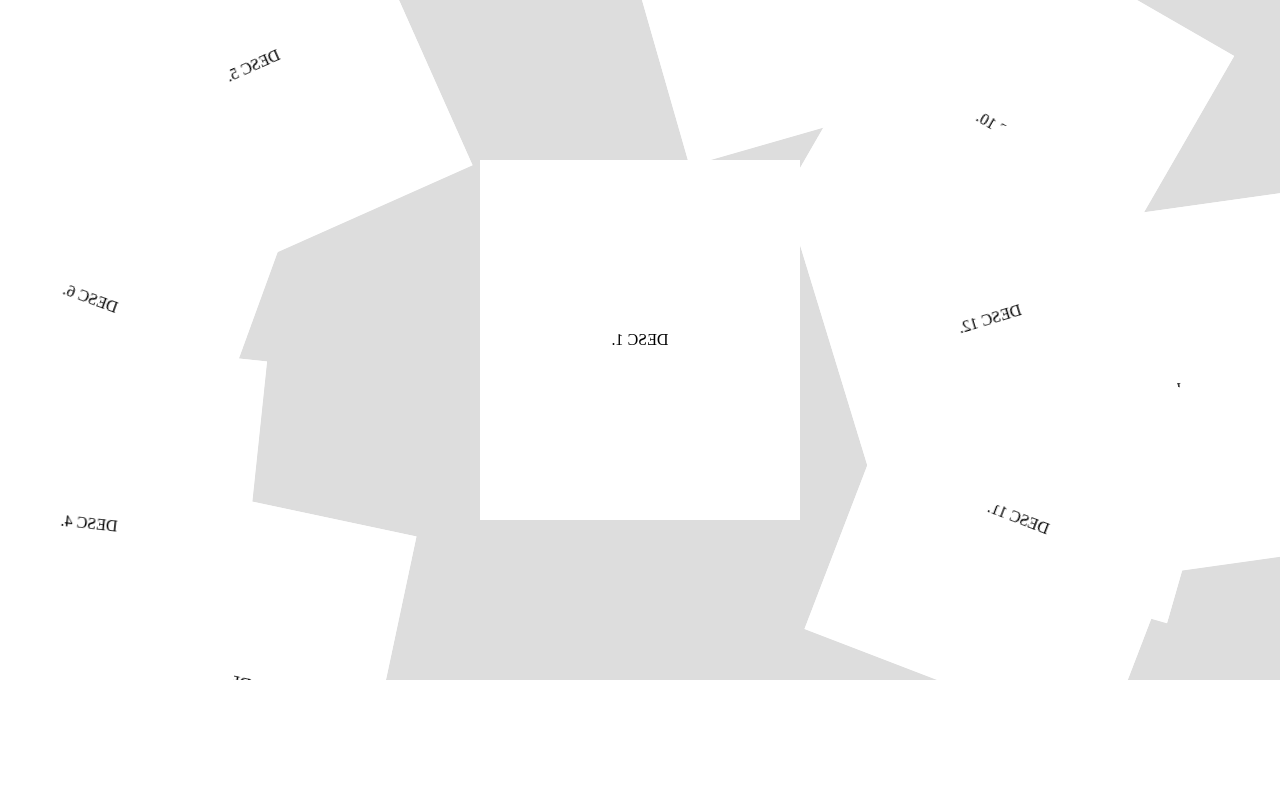
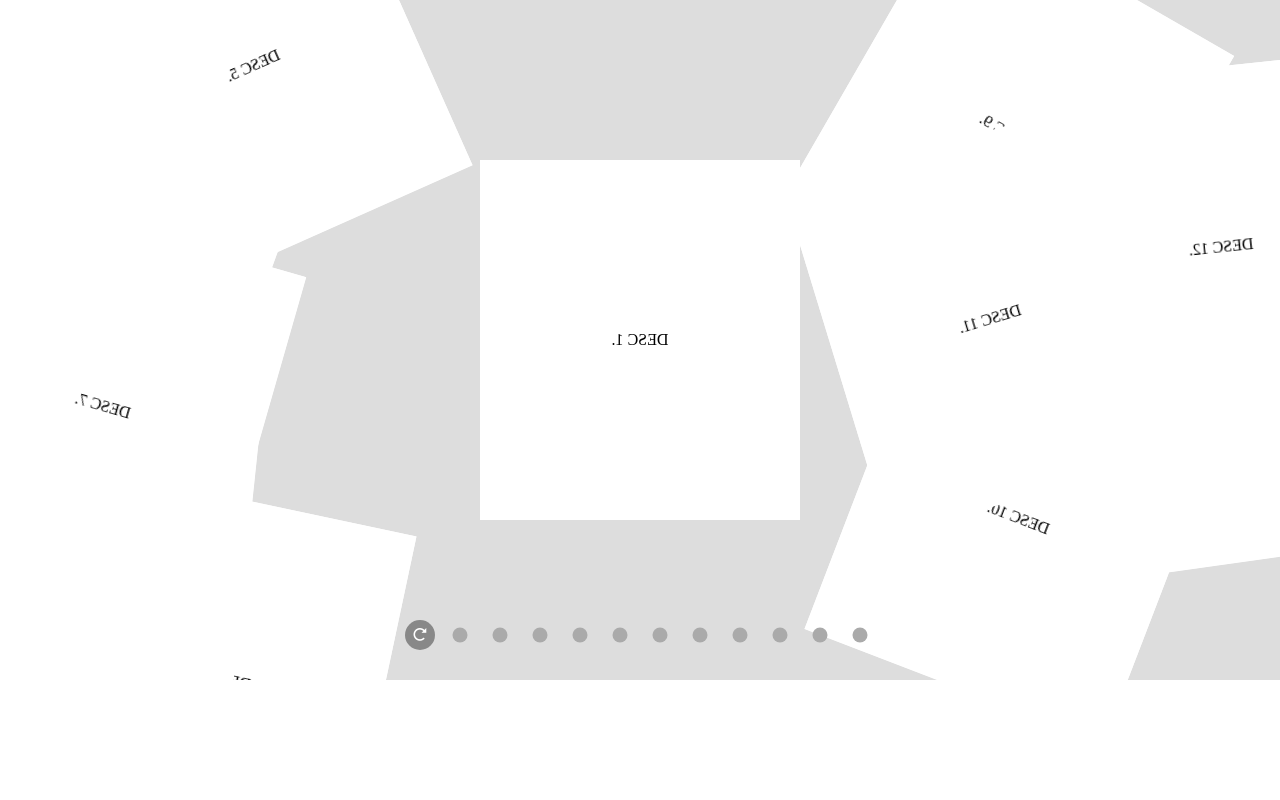
Before and after one commit to hongbo90/gallery, a React app: page / in a window 1280 px wide. Built offline with nearby package versions, Linux system fonts and the light colour scheme.

Commit message:
add pic nav controller, finished

```diff
--- a/src/components/GalleryByReactApp.jsx
+++ b/src/components/GalleryByReactApp.jsx
@@ -56,7 +56,7 @@ class ImgFigure extends Component{
 
 		//如果旋转角度有且不为0，添加旋转角度
 		if(this.props.arrange.rotate){
-			(['-moz-','-ms-','-webkit-','']).forEach((value)=>{
+			(['MozTransform','msTransform','WebkitTransform','']).forEach((value)=>{
 				styleObj[value + 'transform'] = 'rotate(' + this.props.arrange.rotate + 'deg)';
 			});
 
@@ -83,6 +83,41 @@ class ImgFigure extends Component{
 					</div>
 				</figcaption>
 			</figure>
+		);
+	}
+}
+
+
+//控制组件
+class ControllerUnits extends Component{
+
+	constructor(){
+		super();
+		this.handleClick = this.handleClick.bind(this);
+	}
+
+	handleClick(e){
+		//
+		if(this.props.arrange.isCenter){
+			this.props.inverse();
+		}else{
+			this.props.center();
+		}
+		e.preventDefault();
+		e.stopPropagation();
+	}
+
+	render(){
+		var controllerUnitClassName = "controller-unit";
+		if(this.props.arrange.isCenter){
+			controllerUnitClassName += " is-center";
+			if(this.props.arrange.isInverse){
+				controllerUnitClassName += " is-inverse";
+			}
+		}
+		return (
+			<span className={controllerUnitClassName} onClick={this.handleClick}>
+			</span>
 		);
 	}
 }
@@ -147,7 +182,7 @@ class GalleryByReactApp extends Component{
 
 			imgsArrangeTopArr = [],
 			//取一个或者不取
-			topImgNum = Math.ceil(Math.random()*2),
+			topImgNum = Math.floor(Math.random()*2),
 			topImgSpliceIndex = 0,
 			imgsArrangeCenterArr = imgsArrangeArr.splice(centerIndex,1);
 
@@ -270,7 +305,9 @@ class GalleryByReactApp extends Component{
 				}
 			}
 
-			imgFigures.push(<ImgFigure data={value} ref={"imgFigure"+index} arrange={this.state.imgsArrangeArr[index]} inverse={this.inverse(index)} center={this.center(index)} />);
+			imgFigures.push(<ImgFigure key={index} data={value} ref={"imgFigure"+index} arrange={this.state.imgsArrangeArr[index]} inverse={this.inverse(index)} center={this.center(index)} />);
+
+			controllerUnits.push(<ControllerUnits key={index} arrange={this.state.imgsArrangeArr[index]} inverse={this.inverse(index)} center={this.center(index)} />);
 		})
 
 		return (
--- a/src/styles/main.scss
+++ b/src/styles/main.scss
@@ -1,3 +1,8 @@
+@font-face{
+	font-family: "icomoon";
+	src:url("../fonts/icons/icomoon.eot") format("embedded-opentype"),url("../fonts/icons/icomoon.woff") format("woff"),url("../fonts/icons/icomoon.ttf") format("truetype"),url("../fonts/icons/icomoon.svg") format("svg");
+}
+
 html,body{
 	margin: 0;
 	padding: 0;
@@ -86,5 +91,39 @@ html,body{
 	z-index: 101;
 	width: 100%;
 	text-align: center;
+	@at-root{
+		.controller-unit{
+			display: inline-block;
+			width: 30px;
+			height: 30px;
+			margin: 0 5px;
+			text-align: center;
+			cursor: pointer;
+			background-color: #aaa;
+			border-radius: 50%;
+			transform:scale(.5);
+			vertical-align: middle;
+			transition:transform 0.6s ease-in-out;
+			&.is-center{
+				transform:scale(1);
+				background-color: #888;
+				transition:transform .6s ease-in-out, background-color 0.3s;
+				&::after{
+					font-family: "icomoon";
+					color: #fff;
+					content:"\e984";
+					line-height: 30px;
+					-webkit-font-smoothing:antialiased;
+					-moz-osx-font-smoothing:grayscale;
+					font-size: 80%;
+				}
+
+				&.is-inverse{
+					background-color: #555;
+					transform:rotateY(180deg);
+				}
+			}
+		}
+	}
 }
 /* controller end */
--- a/webpack.config.js
+++ b/webpack.config.js
@@ -30,7 +30,7 @@ module.exports = {
 				loader:'json-loader'
 			},
 			{
-				test:/\.(png|jpg|woff|woff2)$/,
+				test:/\.(png|jpg|woff|woff2|svg|eot|ttf)$/,
 				loader:'url-loader?limit=8192'
 			}
 		]
```
Also changed, not shown: src/fonts/icons/arrow.svg (added), src/fonts/icons/icomoon.svg (added), src/fonts/icons/icomoon.ttf (added), src/fonts/icons/icomoon.woff (added), 1 other file.
